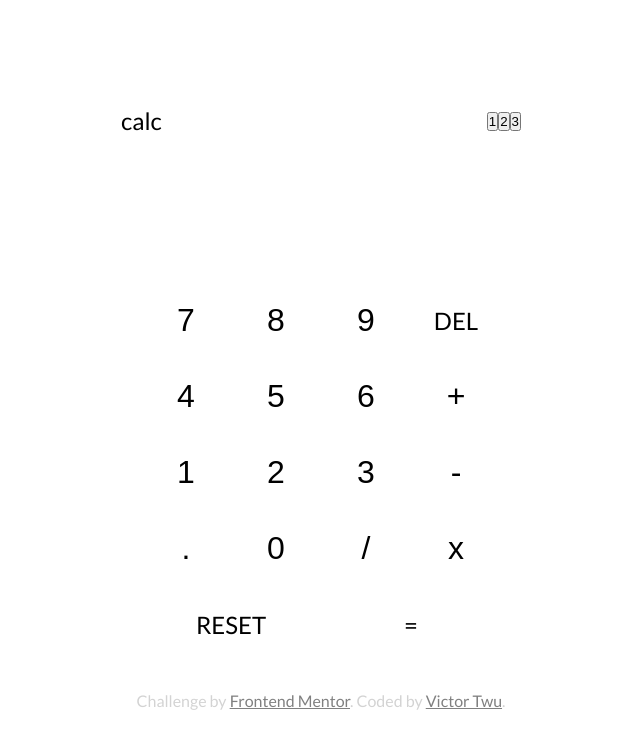
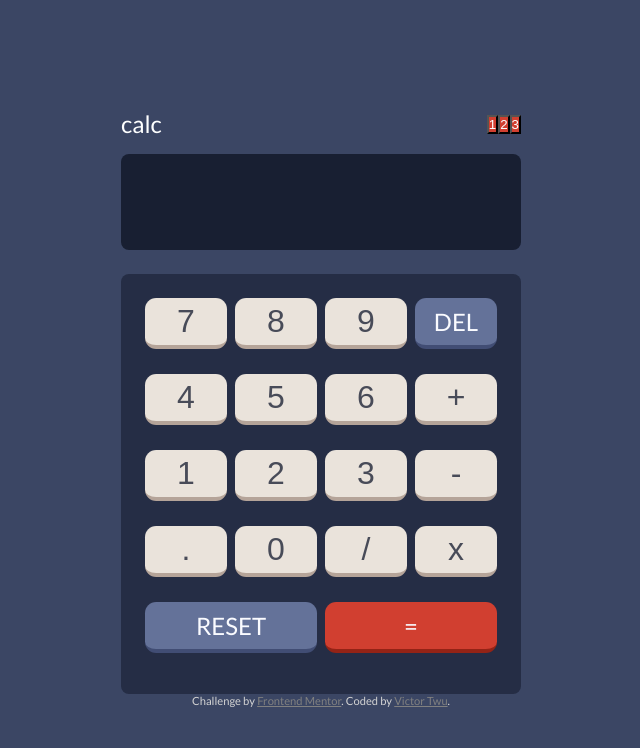
Before and after one commit to victortwu/calc_app_frontendmentor, a React (Create React App) app: page / in a window 1280 px wide. Shown: the top 748 px of the page, without its empty margins (319-959 px from the left). Built offline with nearby package versions, Linux system fonts and the light colour scheme.

Commit message:
added dark colors

```diff
--- a/src/App.css
+++ b/src/App.css
@@ -143,6 +143,7 @@
 }
 
 .attribution {
+  font-size: .7rem;
   color: lightgray
 }
 
--- a/src/App.js
+++ b/src/App.js
@@ -121,8 +121,10 @@
 
 
 useEffect(() => {
+
   addNumberButtons()
   setNumberButtons(tempNumBtnArr)
+  getThemeOne()
 }, [])
 
 
--- a/src/styles/themes.js
+++ b/src/styles/themes.js
@@ -31,19 +31,19 @@
 }
 
 const c3 = {
-    numBtnBgLightGray: '#eae3db',
-    numBtnBorderGray: '#b5a499',
-    numBtnFontGray: '#484b58',
-    resetDelBgGray: '#647299',
-    resetDelBorderGray: '#414d74',
-    equalsBgRed: '#d13f30',
-    equalsBorderRed: '#942316',
-    resEqFontWhite: '#fafbff',
-    titleFontWhite: '#feffff',
-    displayBgBlack: '#181f32',
-    displayFontWhite: '#fdfefe',
-    keypadBgGray: '#252d45',
-    bodyBgGray: '#3b4664',
+    numBtnBgPurple: '#331b4d',
+    numBtnBorderLightPurple: '#84209c',
+    numBtnFontYellow: '#fee33b',
+    resetDelBgPurple: '#56077c',
+    resetDelBorderPurple: '#bf15f4',
+    equalsBgNeonBlue: '#00decf',
+    equalsBorderNeonBlue: '#00decf',
+    resEqFontWhite: '#fff6ff',
+    titleFontYellow: '#fee33b',
+    displayBgDarkPurple: '#1e0836',
+    displayFontYellow: '#fee33b',
+    keypadBgDarkPurple: '#1e0836',
+    bodyBgDark: '#17062a',
 }
 
 
@@ -122,36 +122,37 @@
     ],
     three : [
       {//title
-        color: '',
+        color: c3.titleFontYellow,
       },
       {//toggleSlider
-        backgroundColor: '',
-        color: '',
+        backgroundColor: c3.equalsBgNeonBlue,
+        color: c3.titleFontYellow,
       },
       {//main
-        backgroundColor: '',
+        backgroundColor: c3.bodyBgDark,
+        transition: '.4s'
       },
       {//display
-        backgroundColor: '',
-        color: '',
+        backgroundColor: c3.displayBgDarkPurple,
+        color: c3.titleFontYellow,
       },
       {//kepad
-        backgroundColor: '',
+        backgroundColor: c3.keypadBgDarkPurple,
       },
       {//numberButtons
-        backgroundColor: '',
-        color: '',
-        borderBottom: 'solid .3rem '
+        backgroundColor: c3.numBtnBgPurple,
+        color: c3.numBtnFontYellow,
+        borderBottom: `solid .3rem ${c3.numBtnBorderLightPurple}`
       },
       {//reset, delete
-        backgroundColor: '',
-        color: '',
-        borderBottom: 'solid .3rem '
+        backgroundColor: c3.resetDelBgPurple,
+        color: c3.resEqFontWhite,
+        borderBottom: `solid .3rem ${c3.resetDelBorderPurple}`
       },
       {//equals
-        backgroundColor: '',
-        color: '',
-        borderBottom: 'solid .3rem '
+        backgroundColor: c3.equalsBgNeonBlue,
+        color: '#003f40',
+        borderBottom: `solid .3rem #7af1ef`
       },
     ],
   }
```
